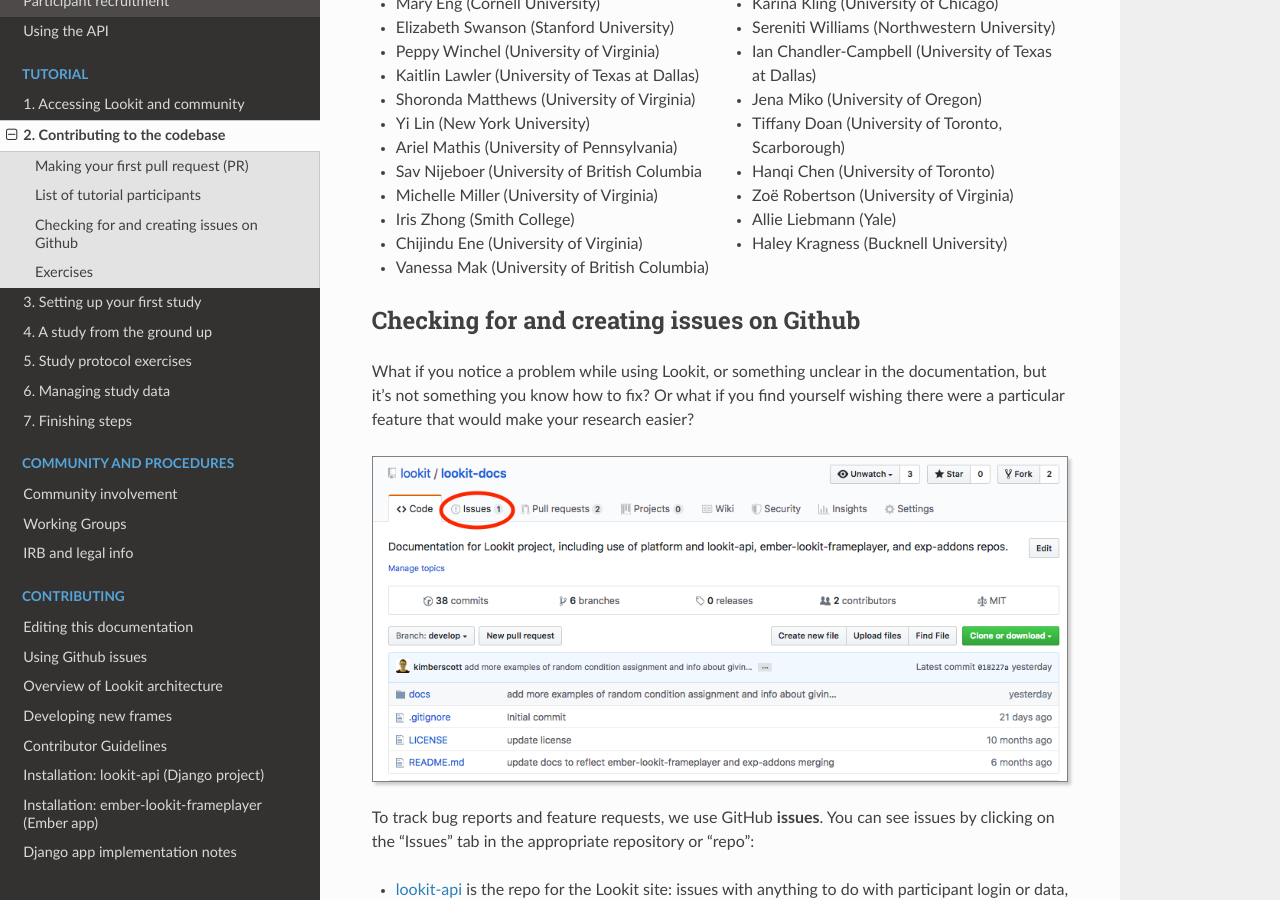
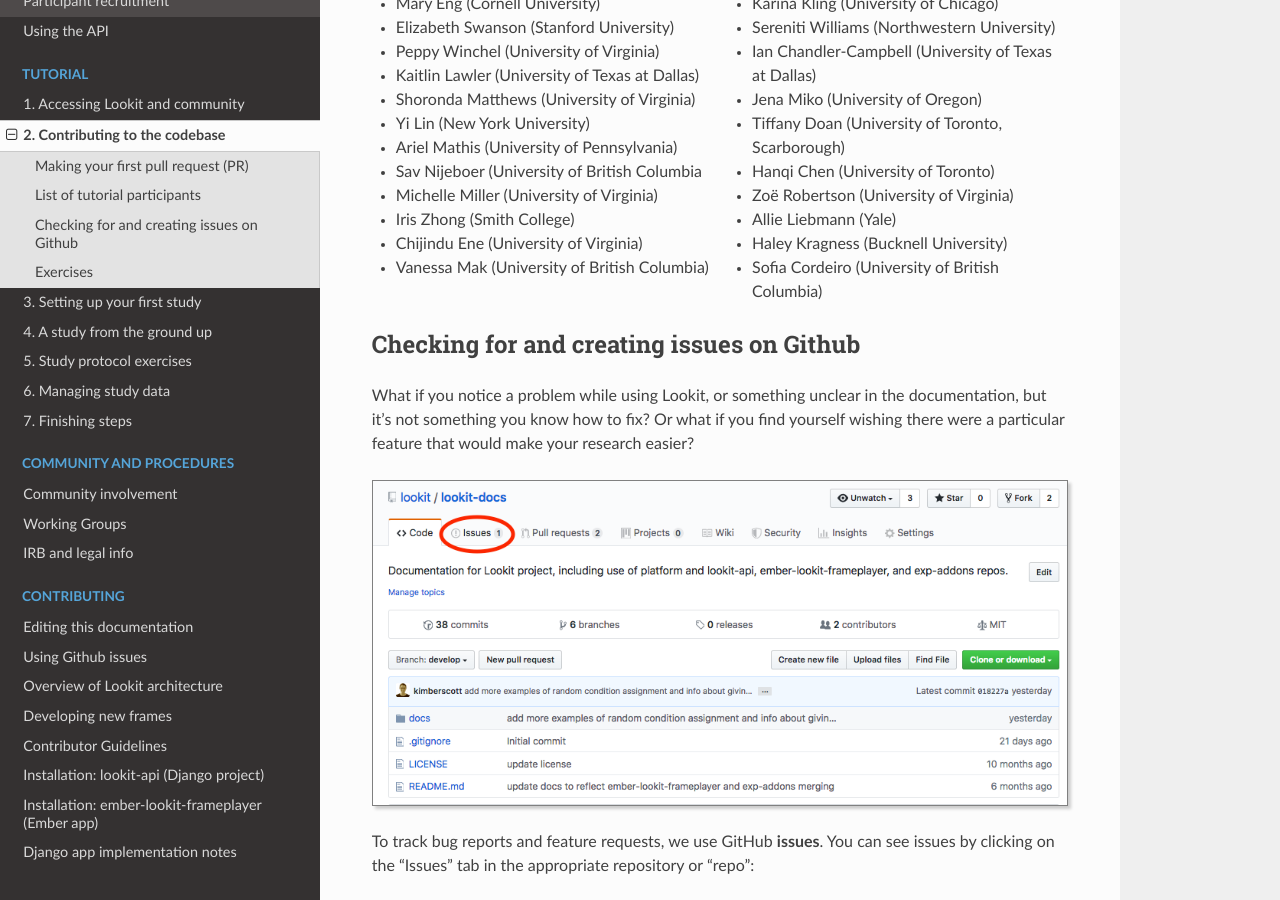
Before and after one commit to lookit/lookit-docs, a Sphinx documentation site: the page built from docs/source/tutorial-contributing.rst, in a window 1280 px wide and 900 px high, scrolled down 6969 px. Built offline with Sphinx 7.4.7 and the Read the Docs theme 2.0.0, drawn with Linux system fonts in a browser that asks for light colours.

Commit message:
add tutorial participant to list

```diff
--- a/docs/source/tutorial-contributing.rst
+++ b/docs/source/tutorial-contributing.rst
@@ -263,6 +263,7 @@
 - Zoë Robertson (University of Virginia)
 - Allie Liebmann (Yale)
 - Haley Kragness (Bucknell University)
+- Sofia Cordeiro (University of British Columbia)
 
 Checking for and creating issues on Github
 -------------------------------------------
```
